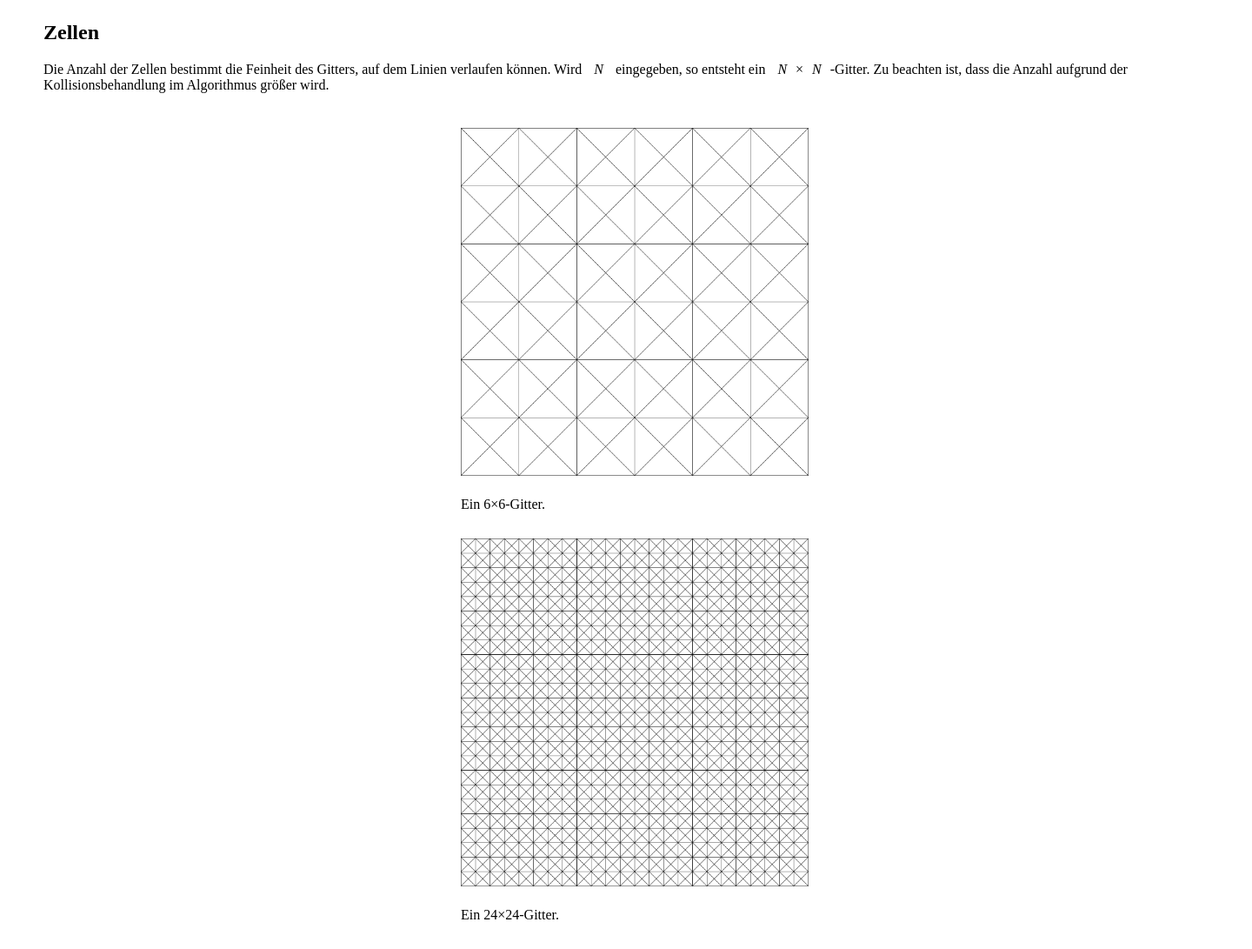
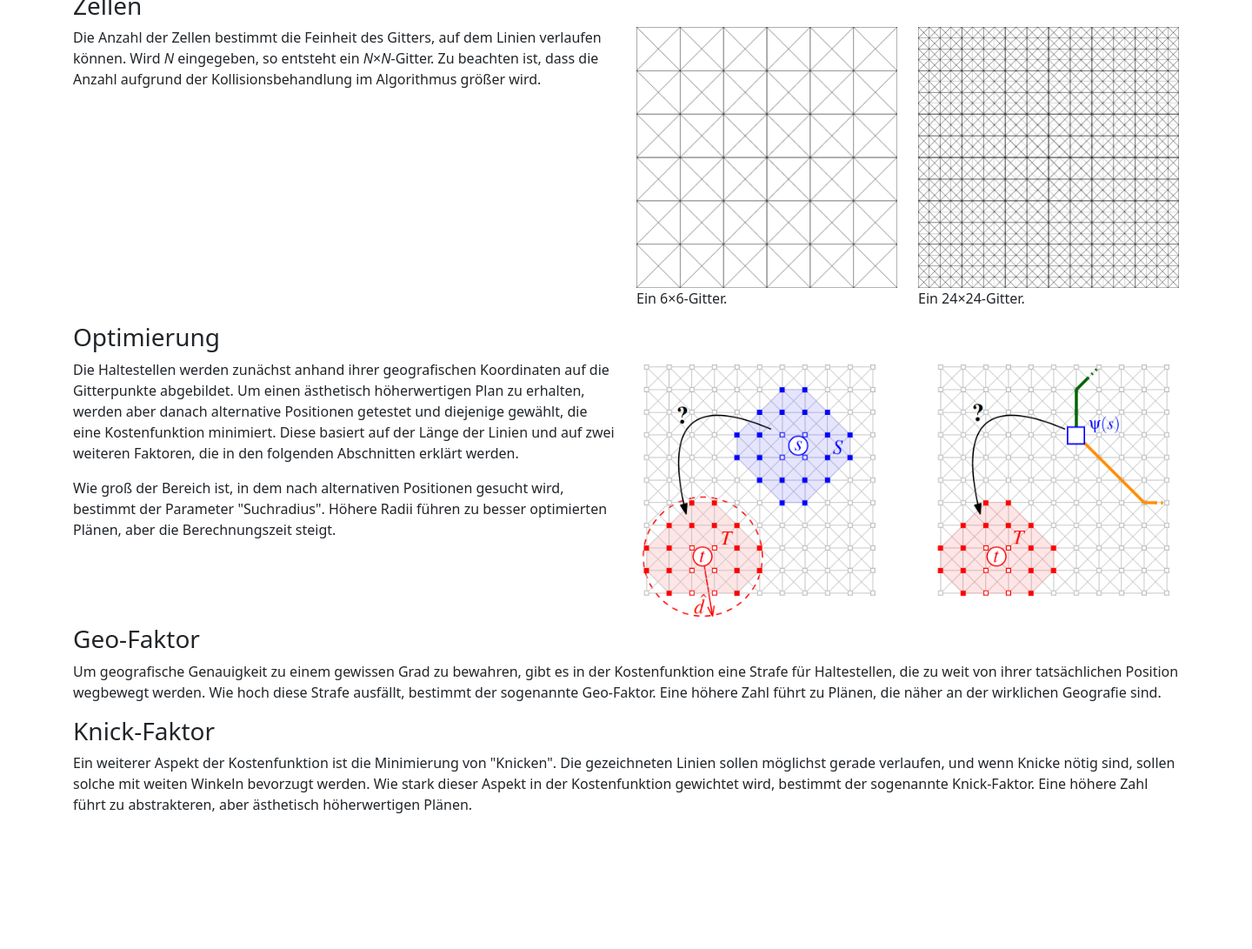
Before and after one commit to Sebas777-gif/metro-maps, a Flask app: page /instructions in a window 1440 px wide. Shown: the part 408-1499 px from the top of the page at 87% size. After the commit the page ends 1343 px from the top, so only its background shows below. Run offline with Flask 2, Linux system fonts and the light colour scheme; parts of the project's set-up code (start-up, migrations or seed data) failed here and were passed over.

Commit message:
Finished(?) instructions, added bootstrap CSS

```diff
--- a/static/layout.css
+++ b/static/layout.css
@@ -25,39 +25,3 @@ html, body {
     stroke-width: 1px;
     stroke: black;
 }
-
-.textbox {
-  display: grid;
-  width: 100%;
-}
-
-.textbox-left {
-  display: grid;
-  width: 46%;
-  float: left;
-}
-
-.imgbox {
-  display: grid;
-  width: 100%;
-}
-
-.imgbox-right {
-  display: grid;
-  width: 46%;
-  float: right;
-}
-
-.fit {
-  max-width: 100%;
-  max-height: 100vh;
-  margin: auto;
-}
-
-.part-fit {
-  margin: auto;
-}
-
-.smol-img {
-  width: 400px;
-}
--- a/templates/instructions.html
+++ b/templates/instructions.html
@@ -4,39 +4,82 @@
   <head>
     <meta charset="UTF-8">
     <title>Anleitung</title>
-    <link rel="stylesheet" href="{{ url_for('static', filename='layout.css') }}">
+    <link href="https://cdn.jsdelivr.net/npm/bootstrap@5.2.0/dist/css/bootstrap.min.css" rel="stylesheet"
+          integrity="sha384-gH2yIJqKdNHPEq0n4Mqa/HGKIhSkIHeL5AyhkYV8i59U5AR6csBvApHHNl/vI1Bx" crossorigin="anonymous">
   </head>
   <body>
     <main class="container">
       <h1>Anleitung</h1>
-      <div class="textbox-left">
-        <h2>Warum Liniennetzpläne?</h2>
+      <div class="container">
+        <h3>Warum Liniennetzpläne?</h3>
+        <div class="row">
+          <div class="col">
             <p>Schematisierte Liniennetzpläne sind wichtig, um Visualisierungen von öffentlichen Verkehrsnetzen zu
-          erstellen, die einfach zu lesen sind und alle nötigen Informationen übermitteln. Das Layout, das mittlerweile
-          zum Standard geworden ist, ist ein sogenanntes oktilineares Design, welches horizontale, vertikale und
-          diagonale Liniensegmente verwendet. Es wurde 1931 von Harry Beck für die London Underground vorgeschlagen.</p>
-        <p>Diese Pläne werden auch heute noch manuell gezeichnet. Da die Netzstruktur sich regelmäßig ändern kann, ist
-          es von großem Interesse, diesen Prozess zu automatisieren.</p>
+              erstellen, die einfach zu lesen sind und alle nötigen Informationen übermitteln. Das Layout, das
+              mittlerweile zum Standard geworden ist, ist ein sogenanntes oktilineares Design, welches horizontale,
+              vertikale und diagonale Liniensegmente verwendet. Es wurde 1931 von Harry Beck für die London Underground
+              vorgeschlagen.</p>
+            <p>Diese Pläne werden auch heute noch manuell gezeichnet. Da die Netzstruktur sich regelmäßig ändern kann,
+              ist es von großem Interesse, diesen Prozess zu automatisieren.</p>
           </div>
-      <div class="imgbox-right">
-        <img class="fit" src="https://tfl.gov.uk/cdn/static/cms/images/tube-map.gif" alt="Aktueller Plan der
-        London Underground">
+          <div class="col">
+            <img class="img-fluid" src="https://tfl.gov.uk/cdn/static/cms/images/tube-map.gif"
+                 alt="Aktueller Plan der London Underground.">
           </div>
-      <div class="textbox">
-        <h2>Zellen</h2>
+        </div>
+      </div>
+      <div class="container">
+        <h3>Zellen</h3>
+        <div class="row">
+          <div class="col-6">
             <p>Die Anzahl der Zellen bestimmt die Feinheit des Gitters, auf dem Linien verlaufen können. Wird <em>N</em>
               eingegeben, so entsteht ein <em>N</em>&times<em>N</em>-Gitter. Zu beachten ist, dass die Anzahl
               aufgrund der Kollisionsbehandlung im Algorithmus größer wird.</p>
           </div>
-      <div class="imgbox">
-        <figure class="part-fit">
-          <img class="smol-img" src="{{ url_for('static', filename='grid_6.png') }}" alt="Ein 6x6-Gitter.">
+          <div class="col">
+            <figure>
+              <img class="img-fluid" src="{{ url_for('static', filename='grid_6.png') }}" alt="Ein 6x6-Gitter.">
               <figcaption>Ein 6&times6-Gitter.</figcaption>
             </figure>
-        <figure class="part-fit">
-          <img class="smol-img" src="{{ url_for('static', filename='grid_24.png') }}" alt="Ein 24x24-Gitter.">
+          </div>
+          <div class="col">
+            <figure>
+              <img class="img-fluid" src="{{ url_for('static', filename='grid_24.png') }}" alt="Ein 24x24-Gitter.">
               <figcaption>Ein 24&times24-Gitter.</figcaption>
             </figure>
+          </div>
+        </div>
+      </div>
+      <div class="container">
+        <h3>Optimierung</h3>
+        <div class="row">
+          <div class="col">
+            <p>Die Haltestellen werden zunächst anhand ihrer geografischen Koordinaten auf die Gitterpunkte abgebildet.
+              Um einen ästhetisch höherwertigen Plan zu erhalten, werden aber danach alternative Positionen getestet und
+              diejenige gewählt, die eine Kostenfunktion minimiert. Diese basiert auf der Länge der Linien und auf zwei
+              weiteren Faktoren, die in den folgenden Abschnitten erklärt werden.</p>
+            <p>Wie groß der Bereich ist, in dem nach alternativen Positionen gesucht wird, bestimmt der Parameter
+              "Suchradius". Höhere Radii führen zu besser optimierten Plänen, aber die Berechnungszeit steigt.</p>
+          </div>
+          <div class="col">
+            <img class="img-fluid" src="{{ url_for('static', filename='candidate_sets.png') }}"
+                 alt="Veranschaulichung der Suche nach der besten Position.">
+          </div>
+        </div>
+      </div>
+      <div class="container">
+        <h3>Geo-Faktor</h3>
+        <p>Um geografische Genauigkeit zu einem gewissen Grad zu bewahren, gibt es in der Kostenfunktion eine Strafe für
+          Haltestellen, die zu weit von ihrer tatsächlichen Position wegbewegt werden. Wie hoch diese Strafe ausfällt,
+          bestimmt der sogenannte Geo-Faktor. Eine höhere Zahl führt zu Plänen, die näher an der wirklichen Geografie
+          sind.</p>
+      </div>
+      <div class="container">
+        <h3>Knick-Faktor</h3>
+        <p>Ein weiterer Aspekt der Kostenfunktion ist die Minimierung von "Knicken". Die gezeichneten Linien sollen
+          möglichst gerade verlaufen, und wenn Knicke nötig sind, sollen solche mit weiten Winkeln bevorzugt werden. Wie
+          stark dieser Aspekt in der Kostenfunktion gewichtet wird, bestimmt der sogenannte Knick-Faktor. Eine höhere
+          Zahl führt zu abstrakteren, aber ästhetisch höherwertigen Plänen.</p>
       </div>
     </main>
   </body>
```
Also changed, not shown: static/candidate_sets.png (added), static/grid_6.png. Lines whose indentation alone changed are shown as unchanged.
